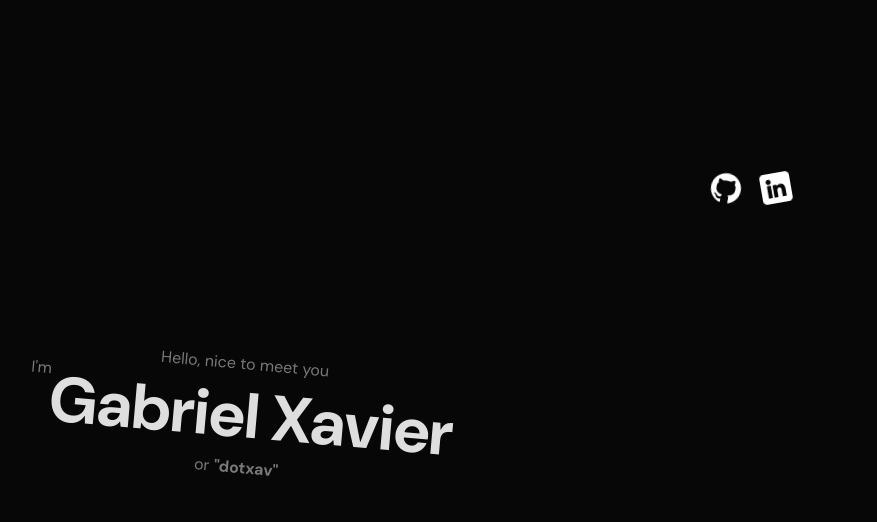
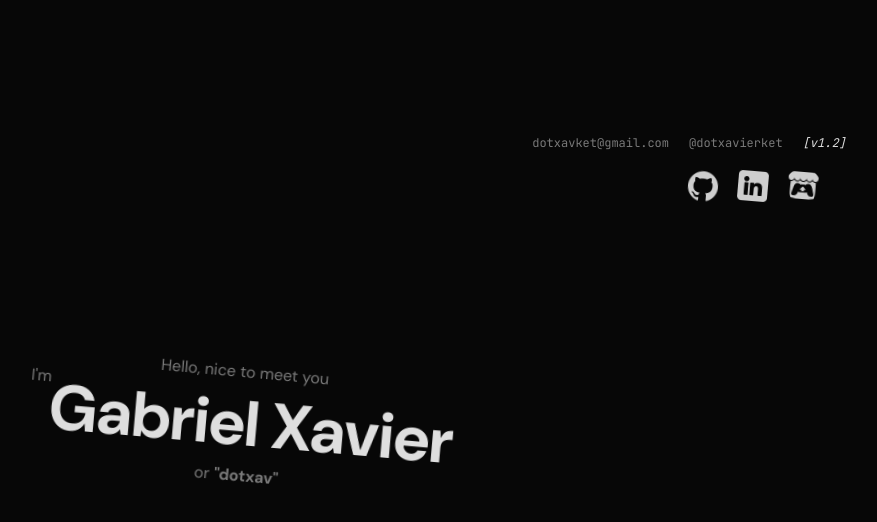
Before and after one commit to G4brielXavier/dotxav, a React (Vite) app: page / in a window 1280 px wide. Shown: the top 522 px of the page, without its empty margins (399-1276 px from the left). Built offline with nearby package versions, Linux system fonts and the light colour scheme.

Commit message:
[release] new v1.2

```diff
--- a/src/layout/IntroLayout/IntroLayout.module.css
+++ b/src/layout/IntroLayout/IntroLayout.module.css
@@ -2,6 +2,10 @@
     display: flex;
     flex-direction: column;
     align-items: center;
+    justify-content: center;
+
+    width: 100%;
+    height: 100%;
 
 }
 
@@ -11,6 +15,10 @@
     align-items: center;
 
     transform: rotateZ(5deg);
+
+    animation-delay: 1s;
+    animation: init_intro 2s ease;
+
 }
 
 .il_main p {
@@ -36,6 +44,74 @@
     gap: 20px;
 
     position: relative;
-    top: -150px;
-    left: 120%;
+    top: -160px;
+    left: 40%;
 }
+
+.external_links_container div:nth-child(1) {
+    animation: init_intro 1s ease;
+    animation-fill-mode: forwards;
+    animation-delay: 1.5s;
+}
+
+.external_links_container div:nth-child(2) {
+    animation: init_intro 1s ease;
+    animation-fill-mode: forwards;
+    animation-delay: 2s;
+}
+
+.external_links_container div:nth-child(3) {
+    animation: init_intro 1s ease;
+    animation-fill-mode: forwards;
+    animation-delay: 2.5s;
+}
+
+
+.more_info {
+    display: flex;
+    flex-direction: row;
+    align-items: center;
+    gap: 20px;
+
+    position: relative;
+    top: -180px;
+    left: 35%;
+}
+
+
+.more_info p {
+    font-size: 0.75rem;
+    font-family: var(--code-font-family);
+    animation: init_text 1s;
+}
+
+.more_info i {
+    font-size: 0.75rem;
+    font-family: var(--code-font-family);
+    animation: init_text 1s;
+}
+
+.more_info p:hover {
+    text-decoration: underline;
+    cursor: pointer;
+}
+
+@keyframes init_intro {
+    from {
+        transform: scale(0.5) rotateZ(0deg);
+        opacity: 0;
+    }
+    to {
+        transform: scale(1) rotateZ(5deg);
+        opacity: 0.8;
+    }
+}
+
+@keyframes init_text {
+    from {
+        opacity: 0;
+    }
+    to {
+        opacity: 0.8;
+    }
+}
--- a/src/layout/IntroLayout/IntroLayout.tsx
+++ b/src/layout/IntroLayout/IntroLayout.tsx
@@ -4,6 +4,7 @@ import ImageButton from '../../components/ImageButton'
 
 import GITHUB_ICON from '../../assets/images/icons/github.png'
 import LINKEDIN_ICON from '../../assets/images/icons/linkedin.png'
+import ITCHIO_ICON from '../../assets/images/icons/itchio.svg'
 
 export default function IntroLayout() {
 
@@ -11,22 +12,38 @@ export default function IntroLayout() {
     return (
         <div className={styles.il_main}>
 
+            <div className={styles.more_info}>
+                <p>dotxavket@gmail.com</p>
+                <p>@dotxavierket</p>
+                <i>[v1.2]</i>
+            </div>
+
             <div className={styles.external_links_container}>
                 <ImageButton
                     icon={GITHUB_ICON}
                     css={{
                         width: "30px",
-                        transform: "rotateZ(10deg)"
+                        opacity: "0"
                     }}
                     on_click={() => window.open("https://github.com/G4brielXavier")}
-                />
+                    />
                 <ImageButton
                     icon={LINKEDIN_ICON}
                     css={{
                         width: "30px",
-                        transform: "rotateZ(-10deg)"
+                        opacity: "0"
                     }}
                     on_click={() => window.open("https://www.linkedin.com/in/gabriel-xavier-5b64153b0/")}
+                />
+                <ImageButton
+                    icon={ITCHIO_ICON}
+                    css={{
+                        width: "30px",
+                        opacity: "0",
+                        filter: "invert(1)"
+                    }}
+
+                    on_click={() => window.open("https://dotxav.itch.io")}
                 />
             </div>
 
```
Also changed, not shown: src/assets/images/icons/itchio.svg (added).
